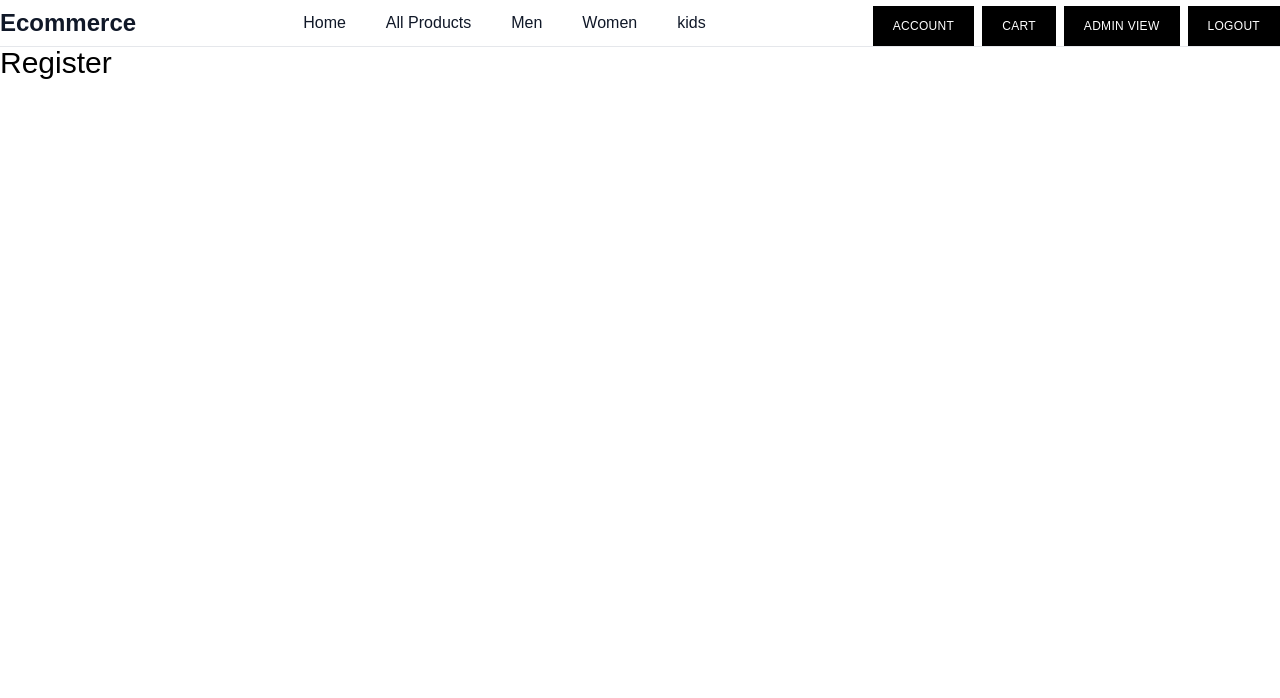
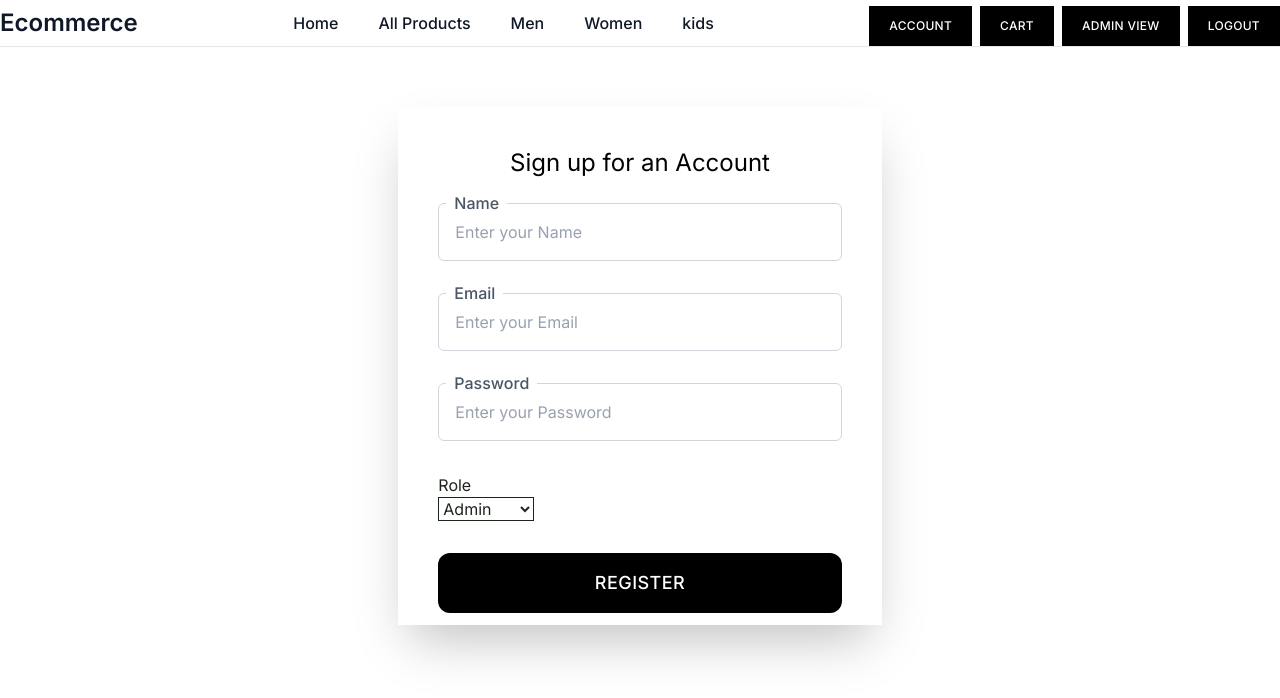
Before and after one commit to Neepunraj/EcommerceVintunaCrafts, a Next.js app: page /register in a window 1280 px wide. Shown: the top 698 px of the page. Built offline with nearby package versions, Linux system fonts and the light colour scheme.

Commit message:
login & register page

```diff
--- a/src/app/globals.css
+++ b/src/app/globals.css
@@ -1,13 +1,14 @@
 @import "tailwindcss";
 
 :root {
-  --background: #ffffff;
-  --foreground: #171717;
+  --foreground-rgb: 0, 0, 0;
+
+  --background-end-rgb: 255, 255, 255;
 }
 
 @theme inline {
-  --color-background: var(--background);
-  --color-foreground: var(--foreground);
+  --color-background: var(---background-end-rgbs);
+  --color-foreground: var(--foreground-rgb);
   --font-sans: var(--font-geist-sans);
   --font-mono: var(--font-geist-mono);
 }
@@ -15,12 +16,14 @@
 @media (prefers-color-scheme: dark) {
   :root {
     --background: #d3cfcf;
-    --foreground: #ffffff;
+
+    --foreground-rgb: 255, 255, 255;
+    --background-start-rgb: 0, 0, 0;
+    --background-end-rgb: 0, 0, 0;
   }
 }
 
 body {
-  background: var(--background);
-  color: var(--foreground);
-  font-family: Arial, Helvetica, sans-serif;
+  color: rgb(28 37 27);
+  background: white rgb(var(--background-start-rgb));
 }
--- a/src/app/layout.tsx
+++ b/src/app/layout.tsx
@@ -3,7 +3,7 @@ import { Geist, Geist_Mono } from "next/font/google";
 import "./globals.css";
 import GlobalState from "@/context";
 import Navbar from "@/component/navbar";
-
+import { Inter } from "next/font/google";
 const geistSans = Geist({
   variable: "--font-geist-sans",
   subsets: ["latin"],
@@ -13,7 +13,7 @@ const geistMono = Geist_Mono({
   variable: "--font-geist-mono",
   subsets: ["latin"],
 });
-
+const inter = Inter({ subsets: ["latin"] });
 export const metadata: Metadata = {
   title: "Create Next App",
   description: "Generated by create next app",
@@ -26,12 +26,10 @@ export default function RootLayout({
 }>) {
   return (
     <html lang="en">
-      <body
-        className={`${geistSans.variable} ${geistMono.variable} antialiased`}
-      >
+      <body className={inter.className}>
         <GlobalState>
           <Navbar />
-          <main className="flex min-h-screen flex-col mt-[45px]">
+          <main className="flex min-h-screen flex-col mt-[75px]">
             {children}
           </main>
         </GlobalState>
--- /dev/null
+++ b/src/app/login/page.tsx
@@ -0,0 +1,82 @@
+"use client";
+import InputComponent from "@/component/formElements/inputComponent";
+import SelectComponent from "@/component/formElements/selectComponent";
+import { loginFormcontrols, registrationFormControls } from "@/utils";
+import { useRouter } from "next/navigation";
+import { FC, useState } from "react";
+interface FormDataProps {
+  name: string;
+  email: string;
+  password: string;
+  role: string;
+}
+const initialFormData = {
+  name: "",
+  email: "",
+  password: "",
+  role: "costumer",
+};
+type FormDataKeys = keyof FormDataProps;
+
+const Register: FC = () => {
+  const [formData, setFormData] = useState<FormDataProps>(initialFormData);
+  const [isRegistered, setIsRegistered] = useState(false);
+  const router = useRouter();
+  function formValid() {
+    return formData &&
+      formData.name &&
+      formData.name.trim() !== "" &&
+      formData.email &&
+      formData.email.trim() !== "" &&
+      formData.password &&
+      formData.password.trim() !== ""
+      ? true
+      : false;
+  }
+  console.log(formData);
+  function handleRegisterOnSubmit() {}
+  return (
+    <div className=" bg-white relative">
+      <div className="flex items-center rounded-xl justify-between pt-0 pr-10 pb-0 pl-10 mb-2 mt-8 mr-auto xl:px-5 lg:flex-row  ">
+        <div className="flex  flex-col justify-center items-center w-full pr-10 pl-10 lg:flex-row">
+          <div className="w-full  mt-10 mr-0 mb-0 ml-0 relative max-w-2xl lg:mt-0 lg:w-5/12">
+            <div className="flex flex-col items-center justify-start  pt-10 pr-10 pl-10 bg-white shadow-2xl roundex-xl relative">
+              <p className="text-2xl text-black">Login</p>
+              <div className="w-full mt-6 mr-0 mb-0 ml-0 relat space-y-8">
+                {loginFormcontrols.map((formInput) =>
+                  formInput.componentType === "input" ? (
+                    /* placeholder, value, onChange, type */
+                    <InputComponent
+                      label={formInput.label}
+                      placeholder={formInput.placeholder}
+                      key={formInput.id}
+                      type={formInput.type}
+                      onChange={(event) =>
+                        setFormData({
+                          ...formData,
+                          [formInput.id]: event.target.value,
+                        })
+                      }
+                      value={formData[formInput.id as FormDataKeys]}
+                    />
+                  ) : null
+                )}
+                <button
+                  className="disabled:opacity-50 mb-3 inline-flex w-full items-center justify-center bg-black px-6 py-4 text-lg
+                   text-white rounded-xl transition-all duration-200 ease-in-out focus:shadow font-medium uppercase tracking-wide
+                    "
+                  disabled={!formValid}
+                  onClick={handleRegisterOnSubmit}
+                >
+                  Register
+                </button>
+              </div>
+            </div>
+          </div>
+        </div>
+      </div>
+    </div>
+  );
+};
+
+export default Register;
--- a/src/app/page.tsx
+++ b/src/app/page.tsx
@@ -3,7 +3,7 @@ import Image from "next/image";
 export default function Home() {
   return (
     <main className="flex min-h-screen flex-col items-center justify-between p-24">
-     <h1>Ecommerce Website</h1>
+      <h1>Ecommerce Website</h1>
     </main>
   );
 }
--- a/src/app/register/page.tsx
+++ b/src/app/register/page.tsx
@@ -1,9 +1,106 @@
-import { FC } from "react";
+"use client";
+import InputComponent from "@/component/formElements/inputComponent";
+import SelectComponent from "@/component/formElements/selectComponent";
+import { registrationFormControls } from "@/utils";
+import { useRouter } from "next/navigation";
+import { FC, useState } from "react";
+interface FormDataProps {
+  name: string;
+  email: string;
+  password: string;
+  role: string;
+}
+const initialFormData = {
+  name: "",
+  email: "",
+  password: "",
+  role: "costumer",
+};
+type FormDataKeys = keyof FormDataProps;
 
 const Register: FC = () => {
+  const [formData, setFormData] = useState<FormDataProps>(initialFormData);
+  const [isRegistered, setIsRegistered] = useState(false);
+  const router = useRouter();
+  function formValid() {
+    return formData &&
+      formData.name &&
+      formData.name.trim() !== "" &&
+      formData.email &&
+      formData.email.trim() !== "" &&
+      formData.password &&
+      formData.password.trim() !== ""
+      ? true
+      : false;
+  }
+  console.log(formData);
+  function handleRegisterOnSubmit() {}
   return (
-    <div className="max-h-full bg-white relative">
-      <h1 className="text-3xl text-black">Register</h1>
+    <div className=" bg-white relative">
+      <div className="flex items-center rounded-xl justify-between pt-0 pr-10 pb-0 pl-10 mb-2 mt-8 mr-auto xl:px-5 lg:flex-row  ">
+        <div className="flex  flex-col justify-center items-center w-full pr-10 pl-10 lg:flex-row">
+          <div className="w-full  mt-10 mr-0 mb-0 ml-0 relative max-w-2xl lg:mt-0 lg:w-5/12">
+            <div className="flex flex-col items-center justify-start  pt-10 pr-10 pl-10 bg-white shadow-2xl roundex-xl relative">
+              <p className="text-2xl text-black">
+                {isRegistered
+                  ? "Registration successful"
+                  : "Sign up for an Account"}{" "}
+              </p>
+              {isRegistered ? (
+                <button
+                  className="inline-flex w-full items-center justify-center bg-black *:px-6 py-4 text-lg
+                text-white transition-all duration-200 ease-in-out focus:shadow font-medium uppercase tracking-wide"
+                >
+                  Login
+                </button>
+              ) : (
+                <div className="w-full mt-6 mr-0 mb-0 ml-0 relat space-y-8">
+                  {registrationFormControls.map((formInput) =>
+                    formInput.componentType === "input" ? (
+                      /* placeholder, value, onChange, type */
+                      <InputComponent
+                        label={formInput.label}
+                        placeholder={formInput.placeholder}
+                        key={formInput.id}
+                        type={formInput.type}
+                        onChange={(event) =>
+                          setFormData({
+                            ...formData,
+                            [formInput.id]: event.target.value,
+                          })
+                        }
+                        value={formData[formInput.id as FormDataKeys]}
+                      />
+                    ) : formInput.componentType === "select" ? (
+                      <SelectComponent
+                        label={formInput.label}
+                        key={formInput.id}
+                        options={formInput.options}
+                        onChange={(event) =>
+                          setFormData({
+                            ...formData,
+                            [formInput.id]: event.target.value,
+                          })
+                        }
+                        value={formData[formInput.id as FormDataKeys]}
+                      />
+                    ) : null
+                  )}
+                  <button
+                    className="disabled:opacity-50 mb-3 inline-flex w-full items-center justify-center bg-black px-6 py-4 text-lg
+                   text-white rounded-xl transition-all duration-200 ease-in-out focus:shadow font-medium uppercase tracking-wide
+                    "
+                    disabled={!formValid}
+                    onClick={handleRegisterOnSubmit}
+                  >
+                    Register
+                  </button>
+                </div>
+              )}
+            </div>
+          </div>
+        </div>
+      </div>
     </div>
   );
 };
--- a/src/component/formElements/inputComponent/index.tsx
+++ b/src/component/formElements/inputComponent/index.tsx
@@ -8,14 +8,16 @@ const InputComponent = ({
   type,
 }: InputComponettypes) => {
   return (
-    <div>
-      <p>{label}</p>
+    <div className="relative">
+      <p className="absolute text-gray-pt-0 pr-2 pb-0 pl-2 absolute -mt-3 mr-0 mb-0 ml-2 font-medium text-gray-600 bg-white">
+        {label}
+      </p>
       <input
         value={value}
         onChange={onChange}
         placeholder={placeholder}
         type={type || "text"}
-        className="border placeholder-gray-400"
+        className="border placeholder-gray-400 focus:outline-none focus:border-black w-full pt-4 pr-4 pb-4 pl-4 mr-0 mt-0 ml-0 text-base block bg-white border-gray-300 rounded-md"
       />
     </div>
   );
--- a/src/component/formElements/selectComponent/index.tsx
+++ b/src/component/formElements/selectComponent/index.tsx
@@ -1,8 +1,9 @@
-import { InputComponettypes, SelectComponentProps } from "@/interfaces";
-interface optiontype {
-  id: string;
-  label: string;
-}
+import {
+  InputComponettypes,
+  SelectComponentProps,
+  Selectoptions,
+} from "@/interfaces";
+
 const SelectComponent = ({
   label,
   value,
@@ -18,7 +19,7 @@ const SelectComponent = ({
         className="border placeholder-gray-400"
       >
         {options && options.length ? (
-          options.map((optionItem: optiontype) => (
+          options.map((optionItem: Selectoptions) => (
             <option value={optionItem.id} key={optionItem.id}>
               {optionItem.label}
             </option>
--- a/src/utils/index.ts
+++ b/src/utils/index.ts
@@ -1,4 +1,4 @@
-import { NavOptions } from "@/interfaces";
+import { NavOptions, RegistrationformControls } from "@/interfaces";
 
 export const navOptions: NavOptions[] = [
   {
@@ -39,3 +39,60 @@ export const adminNavOptions: NavOptions[] = [
     path: "/admin-view/add-product",
   },
 ];
+export const registrationFormControls: RegistrationformControls[] = [
+  {
+    id: "name",
+    type: "text",
+    placeholder: "Enter your Name",
+    label: "Name",
+    componentType: "input",
+  },
+  {
+    id: "email",
+    type: "email",
+    placeholder: "Enter your Email",
+    label: "Email",
+    componentType: "input",
+  },
+  {
+    id: "password",
+    type: "password",
+    placeholder: "Enter your Password",
+    label: "Password",
+    componentType: "input",
+  },
+  {
+    id: "role",
+    type: "",
+    placeholder: "",
+    label: "Role",
+    componentType: "select",
+    options: [
+      {
+        id: "admin",
+        label: "Admin",
+      },
+      {
+        id: "customer",
+        label: "Customer",
+      },
+    ],
+  },
+];
+
+export const loginFormcontrols = [
+  {
+    id: "email",
+    type: "email",
+    placeholder: "Enter your Email",
+    label: "Email",
+    componentType: "input",
+  },
+  {
+    id: "password",
+    type: "password",
+    placeholder: "Enter your Password",
+    label: "Password",
+    componentType: "input",
+  },
+];
```
Also changed, not shown: src/interfaces/index.ts (+22 -3 lines).
